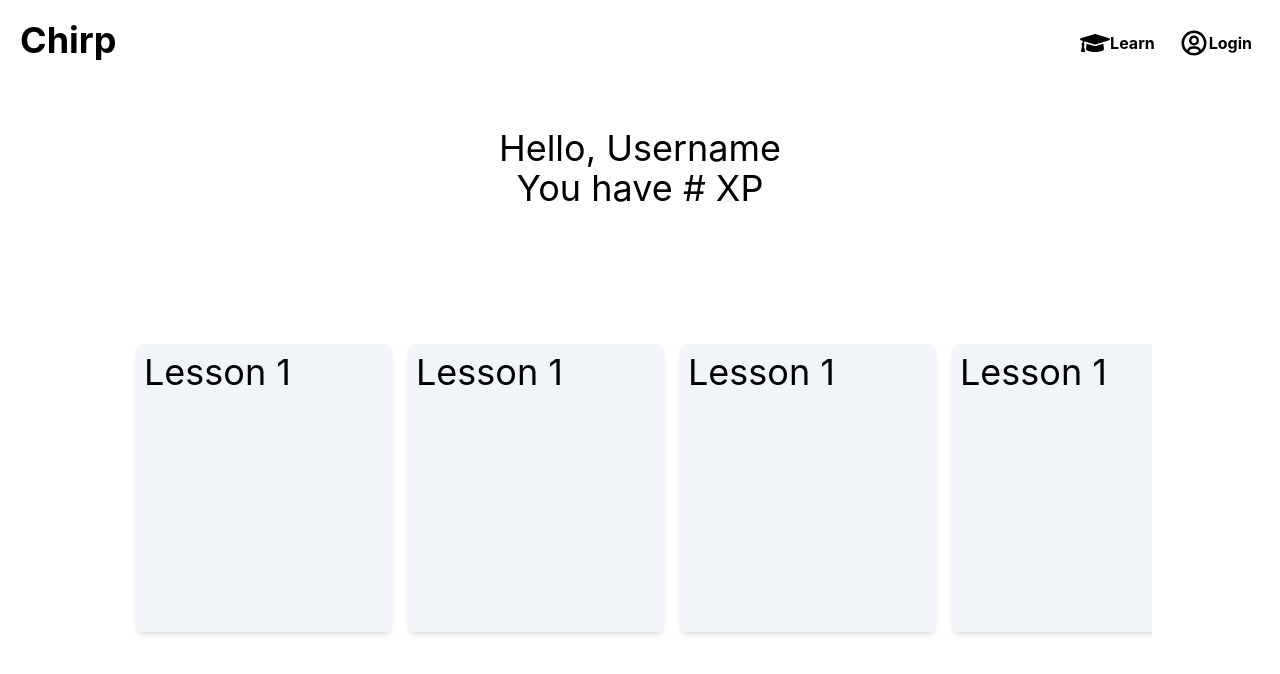
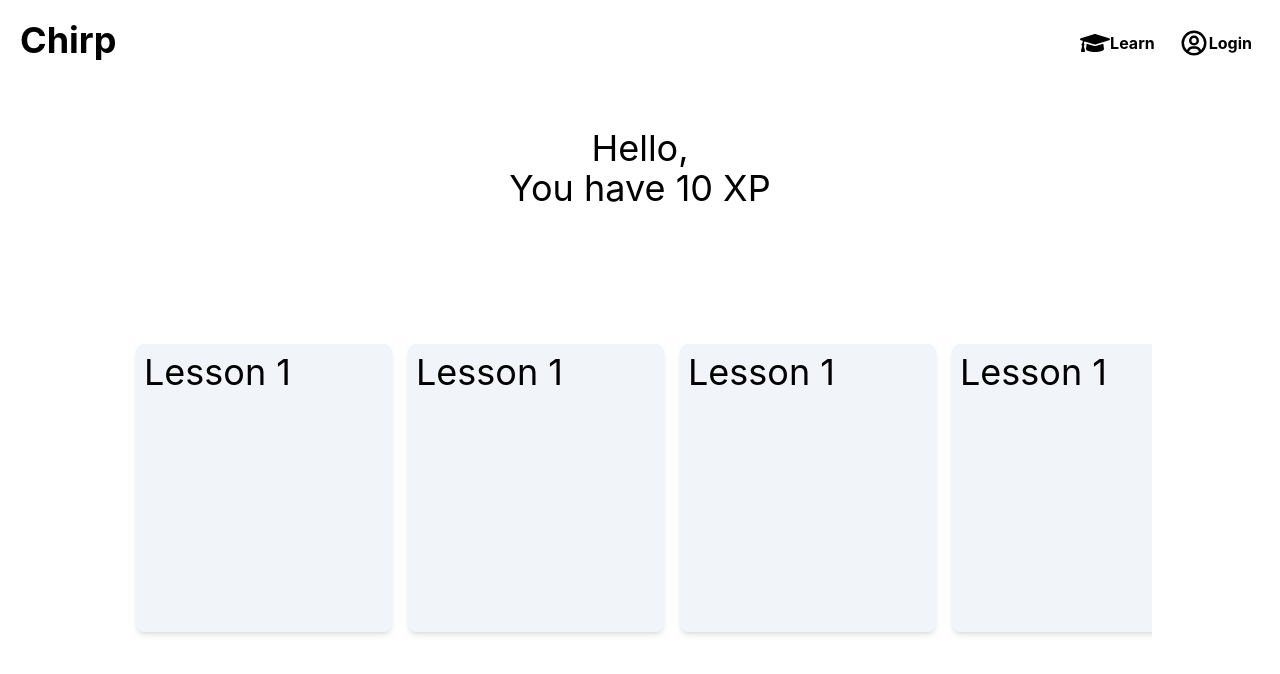
Before and after one commit to eorev/Chirp, a React (Vite) app: page /#/learn in a window 1280 px wide. Shown: the top 674 px of the page. Built offline with nearby package versions, Linux system fonts and the light colour scheme; no server answers.

Commit message:
Added learn to display username and level

```diff
--- a/src/App.tsx
+++ b/src/App.tsx
@@ -1,30 +1,29 @@
-import './App.css';
-import Landing from './pages/Landing';
-import Learn from './pages/Learn';
-import NavBar from './components/NavBar';
+import React, { useState, useEffect } from "react";
 import { Link, Route, Routes } from 'react-router-dom';
-import Level1 from './pages/Level1';
-import SignUp from './pages/SignUp';
-import SignIn from './pages/SignIn';
-import { auth } from './firebase';
-import { onAuthStateChanged } from 'firebase/auth';
-import { doc, getDoc } from 'firebase/firestore';
-import { getFirestore } from './firebase';
-import { useState, useEffect } from 'react';
+import NavBar from "./components/NavBar";
+import Landing from "./pages/Landing";
+import Learn from "./pages/Learn";
+import Level1 from "./pages/Level1";
+import SignUp from "./pages/SignUp";
+import SignIn from "./pages/SignIn";
+import { auth } from "./firebase";
+import { onAuthStateChanged } from "firebase/auth";
+import { doc, getDoc } from "firebase/firestore";
+import { firestore, getFirestore } from "./firebase";
 
 const App = () => {
   const [user, setUser] = useState<any>(null);
-  const [username, setUsername] = useState('');
+  const [username, setUsername] = useState("");
 
   useEffect(() => {
     const unsubscribe = onAuthStateChanged(auth, async (currentUser) => {
       setUser(currentUser);
       if (currentUser) {
-        const userDocRef = doc(getFirestore(), 'users', currentUser.uid);
+        const userDocRef = doc(getFirestore(), "users", currentUser.uid);
         const userDocSnap = await getDoc(userDocRef);
-        setUsername(userDocSnap.data()?.username || '');
+        setUsername(userDocSnap.data()?.username || "");
       } else {
-        setUsername('');
+        setUsername("");
       }
     });
 
@@ -33,12 +32,14 @@ const App = () => {
     };
   }, []);
 
+  const sampleLevel = 10; // Replace this with the actual level or XP value
+
   return (
     <div>
       <NavBar user={user} username={username} />
       <Routes>
         <Route path="/" element={<Landing />} />
-        <Route path="/learn" element={<Learn />} />
+        <Route path="/learn" element={<Learn username={username} level={sampleLevel} />} />
         <Route path="/Lesson1" element={<Level1 />} />
         <Route path="/SignIn" element={<SignIn user={user} />} />
         <Route path="/SignUp" element={<SignUp />} />
--- a/src/pages/Learn.tsx
+++ b/src/pages/Learn.tsx
@@ -1,4 +1,9 @@
 import { Link } from "react-router-dom";
+
+interface LearnProps {
+  username: string;
+  level: number;
+}
 
 function LessonCard(props: any) {
     return (
@@ -9,11 +14,11 @@ function LessonCard(props: any) {
 }
 
 
-export default function Learn() {
+const Learn: React.FC<LearnProps> = ({ username, level }) => {
     return (
         <div className="mt-24 flex flex-col justify-center items-center text-4xl">
-            <div>Hello, Username</div>
-            <div>You have # XP</div>
+            <div>Hello, {username}</div>
+            <div>You have {level} XP</div>
             <div className="flex m-32  w-[80vw] overflow-scroll">
                 <LessonCard to={'/Lesson1'} lesson={"Lesson 1"}></LessonCard>
                 <LessonCard to={'/Lesson1'} lesson={"Lesson 1"}></LessonCard>
@@ -23,3 +28,5 @@ export default function Learn() {
         </div>
     )
 }
+
+export default Learn;
```
